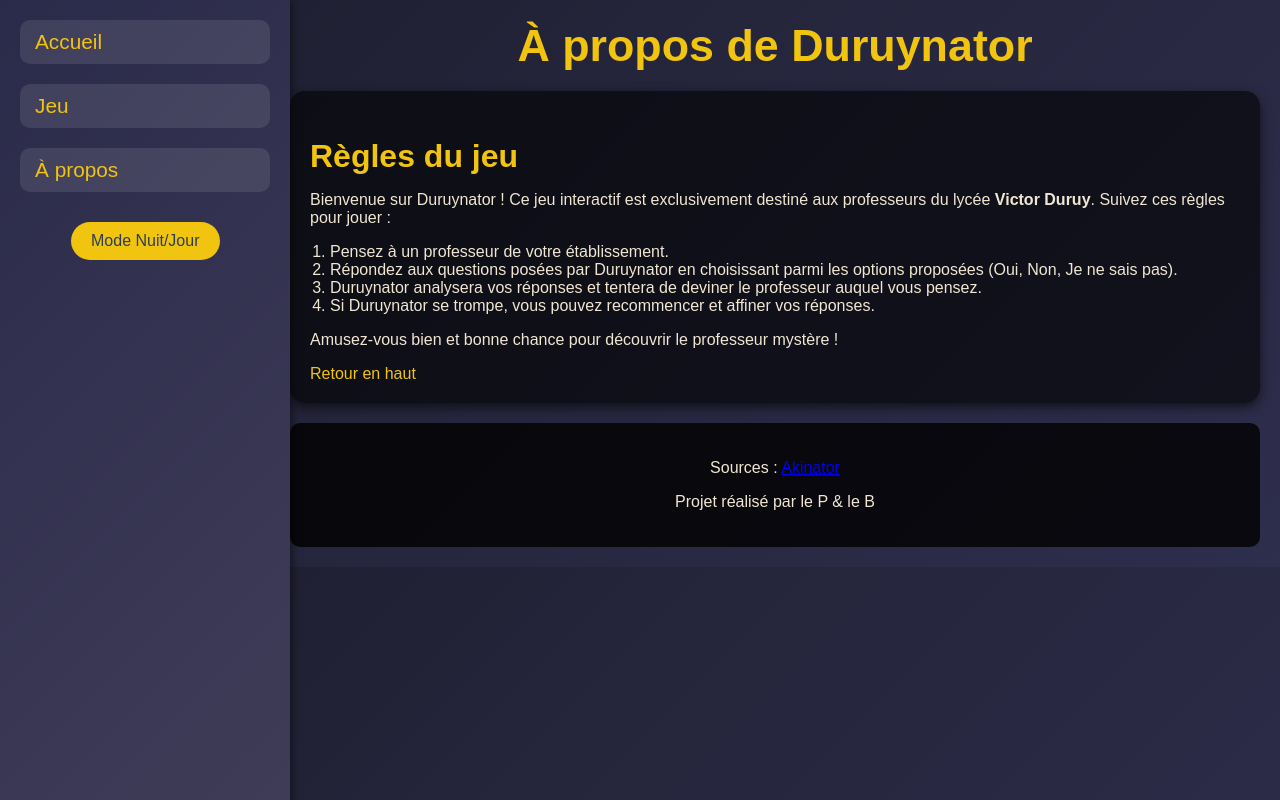
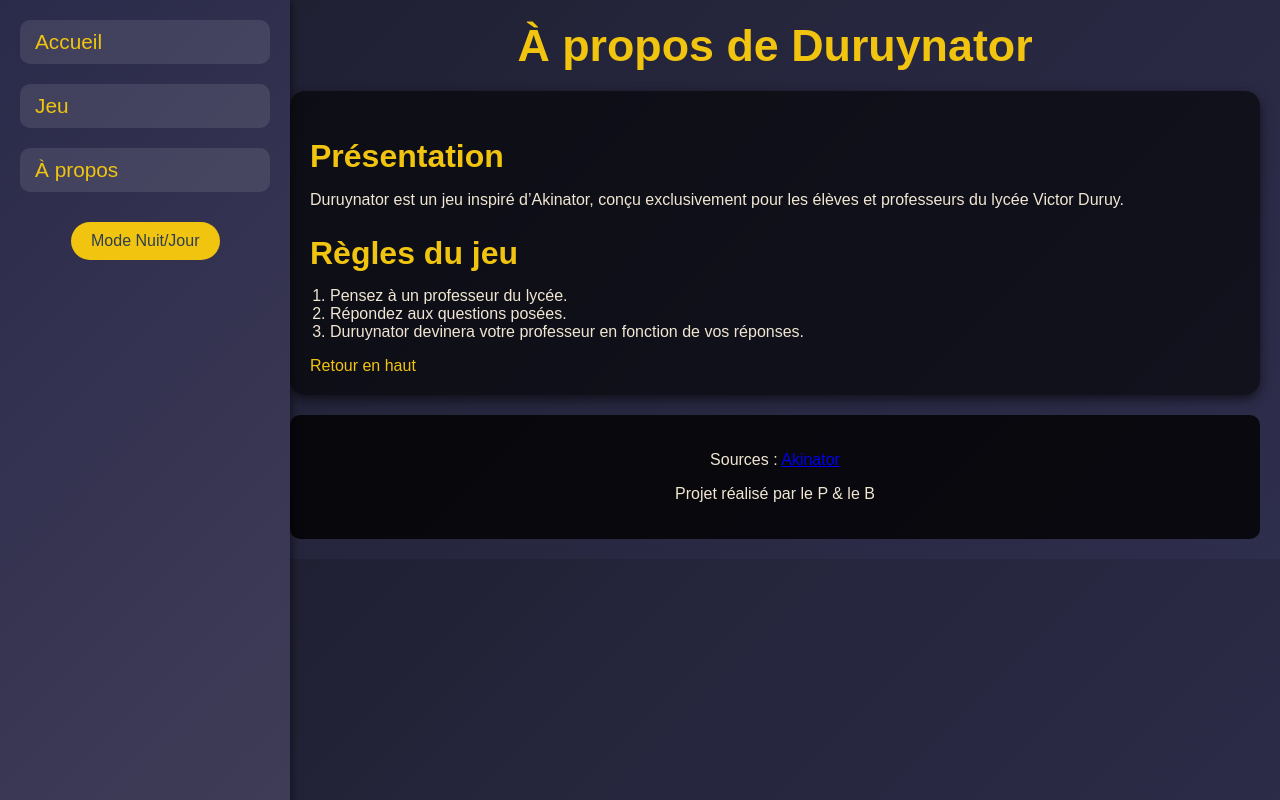
Before and after one commit to snyzeroff/Gamely, a plain HTML site: page about.html in a window 1280 px wide. Drawn offline with nearby package versions, Linux system fonts and the light colour scheme; a script that the page names is missing; files whose address does not match are found by name; a web font is replaced by a local one.

Commit message:
Update about.html
modif règle

```diff
--- a/about.html
+++ b/about.html
@@ -49,19 +49,16 @@
 
     <!-- Section Règles du jeu -->
     <section id="about-content">
+      <h2 class="section-title">Présentation</h2>
+      <p>
+        Duruynator est un jeu inspiré d’Akinator, conçu exclusivement pour les élèves et professeurs du lycée Victor Duruy.
+      </p>
       <h2 class="section-title">Règles du jeu</h2>
-      <p>
-        Bienvenue sur Duruynator ! Ce jeu interactif est exclusivement destiné aux professeurs du lycée <strong>Victor Duruy</strong>. Suivez ces règles pour jouer :
-      </p>
       <ol>
-        <li>Pensez à un professeur de votre établissement.</li>
-        <li>Répondez aux questions posées par Duruynator en choisissant parmi les options proposées (Oui, Non, Je ne sais pas).</li>
-        <li>Duruynator analysera vos réponses et tentera de deviner le professeur auquel vous pensez.</li>
-        <li>Si Duruynator se trompe, vous pouvez recommencer et affiner vos réponses.</li>
+        <li>Pensez à un professeur du lycée.</li>
+        <li>Répondez aux questions posées.</li>
+        <li>Duruynator devinera votre professeur en fonction de vos réponses.</li>
       </ol>
-      <p>
-        Amusez-vous bien et bonne chance pour découvrir le professeur mystère !
-      </p>
       <a href="#top" class="back-to-top hvr-bounce-in">Retour en haut</a>
     </section>
 
```
